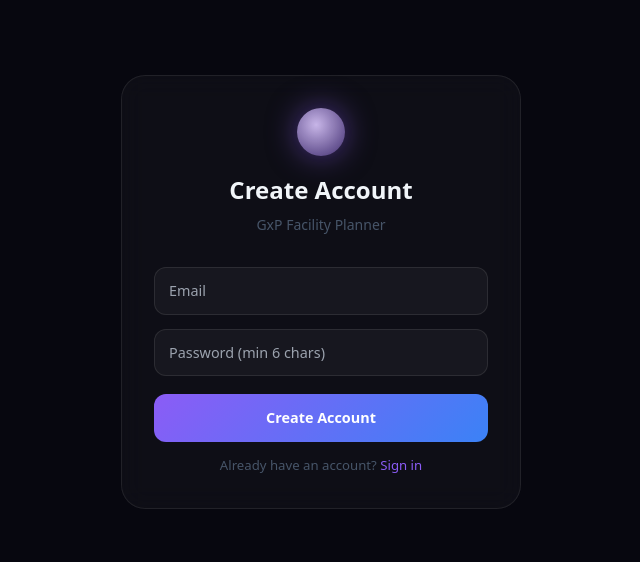
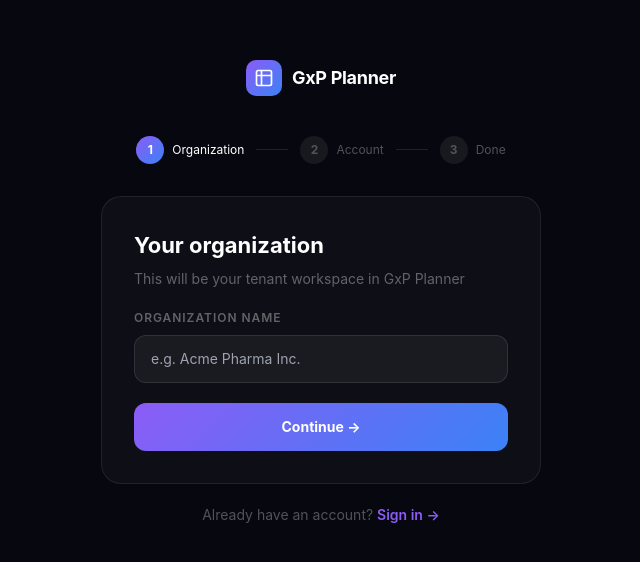
Before and after one commit to dataddgroup-lab/gxp-planner, a Next.js app: page /auth/signup in a window 1280 px wide. Shown: the part 108-670 px from the top of the page, without its empty margins (319-959 px from the left). Built offline with nearby package versions, Linux system fonts and the light colour scheme.

Commit message:
REBUILD: login + signup from scratch — exact RanchOS pattern, clean inline styles, window.location.href

```diff
--- a/app/auth/login/page.tsx
+++ b/app/auth/login/page.tsx
@@ -1,69 +1,92 @@
 'use client'
-
 import { useState } from 'react'
+import Link from 'next/link'
 import { useRouter } from 'next/navigation'
 import { createClient } from '@/lib/supabase/client'
-import NeuralBackground from '@/components/NeuralBackground'
 
 export default function LoginPage() {
   const router = useRouter()
   const [email, setEmail] = useState('')
   const [password, setPassword] = useState('')
+  const [loading, setLoading] = useState(false)
   const [error, setError] = useState('')
-  const [loading, setLoading] = useState(false)
 
-  async function handleLogin(e: React.FormEvent) {
+  async function handleSubmit(e: React.FormEvent) {
     e.preventDefault()
     setLoading(true)
     setError('')
+    try {
       const supabase = createClient()
       const { error: authError } = await supabase.auth.signInWithPassword({ email, password })
-    if (authError) { setError(authError.message); setLoading(false); return }
-    // Hard navigation — ensures session cookie is committed before next page loads (same as RanchOS)
-    window.location.href = '/dashboard/board'
+      if (authError) throw authError
+      window.location.href = '/dashboard'
+    } catch (err: unknown) {
+      setError((err as { message?: string })?.message ?? 'Invalid email or password')
+    } finally {
+      setLoading(false)
+    }
   }
 
+  const inputStyle = {
+    background: 'rgba(255,255,255,0.05)',
+    border: '1px solid rgba(255,255,255,0.1)',
+    width: '100%',
+    padding: '0 16px',
+    height: '48px',
+    borderRadius: '12px',
+    color: '#fff',
+    fontSize: '14px',
+    outline: 'none',
+  } as React.CSSProperties
+
   return (
-    <div className="min-h-screen bg-bg flex items-center justify-center relative overflow-hidden px-4">
-      <NeuralBackground />
-      <div className="relative w-full max-w-md animate-fade-in">
-        <div className="glass rounded-3xl p-8 glow-border">
-          <div className="text-center mb-8">
-            <div className="inline-flex items-center justify-center w-16 h-16 rounded-2xl mb-5 relative"
-              style={{ background: 'linear-gradient(135deg, rgba(139,92,246,0.2), rgba(59,130,246,0.2))', border: '1px solid rgba(139,92,246,0.3)' }}>
-              <svg width="32" height="32" viewBox="0 0 32 32" fill="none">
-                <path d="M16 3L29 10V22L16 29L3 22V10L16 3Z" stroke="url(#grad)" strokeWidth="2" strokeLinejoin="round"/>
-                <path d="M16 3V29M3 10L29 22M29 10L3 22" stroke="url(#grad)" strokeWidth="1.5" strokeOpacity="0.4"/>
-                <defs><linearGradient id="grad" x1="3" y1="3" x2="29" y2="29"><stop stopColor="#8b5cf6"/><stop offset="1" stopColor="#06b6d4"/></linearGradient></defs>
+    <div style={{ minHeight: '100vh', display: 'flex', alignItems: 'center', justifyContent: 'center', padding: '32px', background: '#07070f', fontFamily: 'Inter, system-ui, sans-serif' }}>
+      <div style={{ width: '100%', maxWidth: '440px' }}>
+
+        {/* Logo */}
+        <div style={{ textAlign: 'center', marginBottom: '40px' }}>
+          <div style={{ display: 'inline-flex', alignItems: 'center', gap: '10px' }}>
+            <div style={{ width: '36px', height: '36px', borderRadius: '10px', background: 'linear-gradient(135deg, #8b5cf6, #3b82f6)', display: 'flex', alignItems: 'center', justifyContent: 'center' }}>
+              <svg width="20" height="20" viewBox="0 0 24 24" fill="none" stroke="white" strokeWidth="2" strokeLinecap="round" strokeLinejoin="round">
+                <path d="M9 3H5a2 2 0 00-2 2v4m6-6h10a2 2 0 012 2v4M9 3v18m0 0h10a2 2 0 002-2V9M9 21H5a2 2 0 01-2-2V9m0 0h18" />
               </svg>
-              <div className="absolute inset-0 rounded-2xl" style={{ boxShadow: '0 0 20px rgba(139,92,246,0.3)' }} />
             </div>
-            <h1 className="font-display text-2xl font-semibold text-white tracking-tight">GxP Facility Planner</h1>
-            <p className="text-muted text-sm mt-1.5">Operational intelligence for regulated facilities</p>
+            <span style={{ color: '#fff', fontWeight: 700, fontSize: '18px', letterSpacing: '-0.3px' }}>GxP Planner</span>
           </div>
-          <form onSubmit={handleLogin} className="space-y-4">
+        </div>
+
+        <div style={{ marginBottom: '28px' }}>
+          <h1 style={{ color: '#fff', fontSize: '26px', fontWeight: 700, marginBottom: '6px' }}>Welcome back</h1>
+          <p style={{ color: 'rgba(255,255,255,0.4)', fontSize: '14px' }}>Sign in to your facility dashboard</p>
+        </div>
+
+        {error && (
+          <div style={{ marginBottom: '20px', padding: '14px 16px', borderRadius: '12px', background: 'rgba(248,81,73,0.08)', border: '1px solid rgba(248,81,73,0.2)', color: '#f87171', fontSize: '14px' }}>
+            {error}
+          </div>
+        )}
+
+        <form onSubmit={handleSubmit} style={{ display: 'flex', flexDirection: 'column', gap: '16px' }}>
           <div>
-              <label className="block text-sm text-muted mb-2">Email address</label>
-              <input type="email" required value={email} onChange={e => setEmail(e.target.value)}
-                placeholder="you@company.com" className="input-glass w-full px-4 py-3 text-sm" />
+            <label style={{ display: 'block', fontSize: '12px', fontWeight: 600, textTransform: 'uppercase', letterSpacing: '0.08em', color: 'rgba(255,255,255,0.35)', marginBottom: '8px' }}>Email</label>
+            <input type="email" required value={email} onChange={e => setEmail(e.target.value)} placeholder="you@company.com" style={inputStyle} />
           </div>
           <div>
-              <label className="block text-sm text-muted mb-2">Password</label>
-              <input type="password" required value={password} onChange={e => setPassword(e.target.value)}
-                placeholder="••••••••" className="input-glass w-full px-4 py-3 text-sm" />
+            <div style={{ display: 'flex', justifyContent: 'space-between', alignItems: 'center', marginBottom: '8px' }}>
+              <label style={{ fontSize: '12px', fontWeight: 600, textTransform: 'uppercase', letterSpacing: '0.08em', color: 'rgba(255,255,255,0.35)' }}>Password</label>
+              <Link href="/auth/forgot" style={{ fontSize: '12px', color: '#8b5cf6' }}>Forgot password?</Link>
             </div>
-            {error && <p className="text-red-400 text-sm">{error}</p>}
-            <button type="submit" disabled={loading}
-              className="w-full py-3 rounded-xl text-sm font-semibold text-white transition-all"
-              style={{ background: 'linear-gradient(135deg,#8b5cf6,#3b82f6)', opacity: loading ? 0.7 : 1, cursor: loading ? 'wait' : 'pointer' }}>
-              {loading ? 'Signing in...' : 'Sign In'}
+            <input type="password" required value={password} onChange={e => setPassword(e.target.value)} placeholder="Your password" style={inputStyle} />
+          </div>
+          <button type="submit" disabled={loading} style={{ marginTop: '8px', height: '48px', borderRadius: '12px', fontWeight: 700, fontSize: '14px', color: '#fff', background: 'linear-gradient(135deg, #8b5cf6, #3b82f6)', border: 'none', cursor: loading ? 'not-allowed' : 'pointer', opacity: loading ? 0.6 : 1 }}>
+            {loading ? 'Signing in…' : 'Sign In →'}
           </button>
-            <p className="text-center text-muted text-sm pt-1">
+        </form>
+
+        <p style={{ textAlign: 'center', fontSize: '14px', color: 'rgba(255,255,255,0.3)', marginTop: '24px' }}>
           No account?{' '}
-              <a href="/auth/signup" className="text-accent hover:text-white transition-colors">Create one</a>
+          <Link href="/auth/signup" style={{ color: '#8b5cf6', fontWeight: 600 }}>Create one →</Link>
         </p>
-          </form>
-        </div>
       </div>
     </div>
   )
--- a/app/auth/signup/page.tsx
+++ b/app/auth/signup/page.tsx
@@ -1,70 +1,162 @@
 'use client'
-
 import { useState } from 'react'
-import { useRouter } from 'next/navigation'
+import Link from 'next/link'
 import { createClient } from '@/lib/supabase/client'
 
 export default function SignupPage() {
-  const router = useRouter()
-  const [email, setEmail] = useState('')
-  const [password, setPassword] = useState('')
+  const [step, setStep] = useState(0)
+  const [loading, setLoading] = useState(false)
   const [error, setError] = useState('')
-  const [loading, setLoading] = useState(false)
+  const [form, setForm] = useState({ orgName: '', fullName: '', email: '', password: '' })
 
-  async function handleSignup(e: React.FormEvent) {
+  function update(k: string, v: string) { setForm(p => ({ ...p, [k]: v })) }
+
+  async function handleSubmit(e: React.FormEvent) {
     e.preventDefault()
+    if (step === 0) { setStep(1); return }
+
     setLoading(true)
     setError('')
-    const supabase = createClient()
-    const { error: signupError } = await supabase.auth.signUp({ email, password })
-    if (signupError) {
-      setError(signupError.message)
+    try {
+      const supabase = createClient()
+      const { error: authError } = await supabase.auth.signUp({
+        email: form.email,
+        password: form.password,
+        options: {
+          data: {
+            full_name: form.fullName,
+            org_name: form.orgName,
+          },
+        },
+      })
+      if (authError) throw authError
+      setStep(2)
+    } catch (err: unknown) {
+      setError((err as { message?: string })?.message ?? 'Something went wrong')
+    } finally {
       setLoading(false)
-      return
     }
-    // Trigger fired — tenant + profile created — go to dashboard
-    window.location.href = '/dashboard/board'
   }
 
+  const inputStyle = {
+    background: 'rgba(255,255,255,0.05)',
+    border: '1px solid rgba(255,255,255,0.1)',
+    width: '100%',
+    padding: '0 16px',
+    height: '48px',
+    borderRadius: '12px',
+    color: '#fff',
+    fontSize: '14px',
+    outline: 'none',
+    boxSizing: 'border-box',
+  } as React.CSSProperties
+
   return (
-    <div style={{ minHeight: '100vh', background: '#07070f', display: 'flex', alignItems: 'center', justifyContent: 'center', fontFamily: 'system-ui, sans-serif' }}>
-      <div style={{ width: '100%', maxWidth: 400, padding: 32, background: 'rgba(255,255,255,0.03)', border: '1px solid rgba(255,255,255,0.08)', borderRadius: 24, backdropFilter: 'blur(12px)' }}>
-        <div style={{ textAlign: 'center', marginBottom: 32 }}>
-          <div style={{ width: 48, height: 48, borderRadius: '50%', background: 'radial-gradient(circle at 40% 35%, rgba(220,200,255,0.9), rgba(139,92,246,0.4))', margin: '0 auto 16px', boxShadow: '0 0 30px rgba(139,92,246,0.5)' }} />
-          <h1 style={{ color: '#f1f5f9', fontSize: '1.5rem', fontWeight: 700, margin: 0 }}>Create Account</h1>
-          <p style={{ color: '#475569', marginTop: 6, fontSize: '0.875rem' }}>GxP Facility Planner</p>
+    <div style={{ minHeight: '100vh', display: 'flex', alignItems: 'center', justifyContent: 'center', padding: '32px', background: '#07070f', fontFamily: 'Inter, system-ui, sans-serif' }}>
+      <div style={{ width: '100%', maxWidth: '440px' }}>
+
+        {/* Logo */}
+        <div style={{ textAlign: 'center', marginBottom: '40px' }}>
+          <div style={{ display: 'inline-flex', alignItems: 'center', gap: '10px' }}>
+            <div style={{ width: '36px', height: '36px', borderRadius: '10px', background: 'linear-gradient(135deg, #8b5cf6, #3b82f6)', display: 'flex', alignItems: 'center', justifyContent: 'center' }}>
+              <svg width="20" height="20" viewBox="0 0 24 24" fill="none" stroke="white" strokeWidth="2" strokeLinecap="round" strokeLinejoin="round">
+                <path d="M9 3H5a2 2 0 00-2 2v4m6-6h10a2 2 0 012 2v4M9 3v18m0 0h10a2 2 0 002-2V9M9 21H5a2 2 0 01-2-2V9m0 0h18" />
+              </svg>
+            </div>
+            <span style={{ color: '#fff', fontWeight: 700, fontSize: '18px', letterSpacing: '-0.3px' }}>GxP Planner</span>
+          </div>
         </div>
-        <form onSubmit={handleSignup} style={{ display: 'flex', flexDirection: 'column', gap: 14 }}>
-          <input
-            type="email"
-            placeholder="Email"
-            value={email}
-            onChange={e => setEmail(e.target.value)}
-            required
-            style={{ background: 'rgba(255,255,255,0.04)', border: '1px solid rgba(255,255,255,0.09)', borderRadius: 12, padding: '12px 14px', color: '#e2e8f0', fontSize: '0.9rem', outline: 'none' }}
-          />
-          <input
-            type="password"
-            placeholder="Password (min 6 chars)"
-            value={password}
-            onChange={e => setPassword(e.target.value)}
-            required
-            minLength={6}
-            style={{ background: 'rgba(255,255,255,0.04)', border: '1px solid rgba(255,255,255,0.09)', borderRadius: 12, padding: '12px 14px', color: '#e2e8f0', fontSize: '0.9rem', outline: 'none' }}
-          />
-          {error && <p style={{ color: '#f87171', fontSize: '0.825rem', margin: 0 }}>{error}</p>}
-          <button
-            type="submit"
-            disabled={loading}
-            style={{ background: 'linear-gradient(135deg,#8b5cf6,#3b82f6)', border: 'none', borderRadius: 12, padding: '13px', color: '#fff', fontSize: '0.9rem', fontWeight: 600, cursor: loading ? 'wait' : 'pointer', opacity: loading ? 0.7 : 1, marginTop: 4 }}
-          >
-            {loading ? 'Creating account...' : 'Create Account'}
-          </button>
-          <p style={{ textAlign: 'center', color: '#475569', fontSize: '0.825rem', margin: 0 }}>
+
+        {/* Step indicators */}
+        <div style={{ display: 'flex', alignItems: 'center', justifyContent: 'center', gap: '12px', marginBottom: '32px' }}>
+          {['Organization', 'Account', 'Done'].map((s, i) => (
+            <div key={s} style={{ display: 'flex', alignItems: 'center', gap: '12px' }}>
+              <div style={{ display: 'flex', alignItems: 'center', gap: '8px' }}>
+                <div style={{ width: '28px', height: '28px', borderRadius: '50%', display: 'flex', alignItems: 'center', justifyContent: 'center', fontSize: '12px', fontWeight: 700, background: i <= step ? 'linear-gradient(135deg, #8b5cf6, #3b82f6)' : 'rgba(255,255,255,0.07)', color: i <= step ? '#fff' : 'rgba(255,255,255,0.25)' }}>
+                  {i < step ? '✓' : i + 1}
+                </div>
+                <span style={{ fontSize: '12px', color: i === step ? '#fff' : 'rgba(255,255,255,0.3)' }}>{s}</span>
+              </div>
+              {i < 2 && <div style={{ width: '32px', height: '1px', background: i < step ? '#8b5cf6' : 'rgba(255,255,255,0.1)' }} />}
+            </div>
+          ))}
+        </div>
+
+        <div style={{ background: 'rgba(255,255,255,0.03)', border: '1px solid rgba(255,255,255,0.08)', borderRadius: '20px', padding: '32px' }}>
+
+          {/* Step 0 */}
+          {step === 0 && (
+            <form onSubmit={handleSubmit} style={{ display: 'flex', flexDirection: 'column', gap: '20px' }}>
+              <div>
+                <h2 style={{ color: '#fff', fontSize: '22px', fontWeight: 700, marginBottom: '6px' }}>Your organization</h2>
+                <p style={{ color: 'rgba(255,255,255,0.35)', fontSize: '14px' }}>This will be your tenant workspace in GxP Planner</p>
+              </div>
+              <div>
+                <label style={{ display: 'block', fontSize: '12px', fontWeight: 600, textTransform: 'uppercase', letterSpacing: '0.08em', color: 'rgba(255,255,255,0.35)', marginBottom: '8px' }}>Organization Name</label>
+                <input required value={form.orgName} onChange={e => update('orgName', e.target.value)} placeholder="e.g. Acme Pharma Inc." style={inputStyle} />
+              </div>
+              <button type="submit" style={{ height: '48px', borderRadius: '12px', fontWeight: 700, fontSize: '14px', color: '#fff', background: 'linear-gradient(135deg, #8b5cf6, #3b82f6)', border: 'none', cursor: 'pointer' }}>
+                Continue →
+              </button>
+            </form>
+          )}
+
+          {/* Step 1 */}
+          {step === 1 && (
+            <form onSubmit={handleSubmit} style={{ display: 'flex', flexDirection: 'column', gap: '20px' }}>
+              <div>
+                <h2 style={{ color: '#fff', fontSize: '22px', fontWeight: 700, marginBottom: '6px' }}>Create your account</h2>
+                <p style={{ color: 'rgba(255,255,255,0.35)', fontSize: '14px' }}>Admin for <strong style={{ color: '#8b5cf6' }}>{form.orgName}</strong></p>
+              </div>
+              {error && (
+                <div style={{ padding: '14px 16px', borderRadius: '12px', background: 'rgba(248,81,73,0.08)', border: '1px solid rgba(248,81,73,0.2)', color: '#f87171', fontSize: '14px' }}>
+                  {error}
+                </div>
+              )}
+              <div>
+                <label style={{ display: 'block', fontSize: '12px', fontWeight: 600, textTransform: 'uppercase', letterSpacing: '0.08em', color: 'rgba(255,255,255,0.35)', marginBottom: '8px' }}>Full Name</label>
+                <input required value={form.fullName} onChange={e => update('fullName', e.target.value)} placeholder="Your full name" style={inputStyle} />
+              </div>
+              <div>
+                <label style={{ display: 'block', fontSize: '12px', fontWeight: 600, textTransform: 'uppercase', letterSpacing: '0.08em', color: 'rgba(255,255,255,0.35)', marginBottom: '8px' }}>Email</label>
+                <input required type="email" value={form.email} onChange={e => update('email', e.target.value)} placeholder="you@company.com" style={inputStyle} />
+              </div>
+              <div>
+                <label style={{ display: 'block', fontSize: '12px', fontWeight: 600, textTransform: 'uppercase', letterSpacing: '0.08em', color: 'rgba(255,255,255,0.35)', marginBottom: '8px' }}>Password</label>
+                <input required type="password" value={form.password} onChange={e => update('password', e.target.value)} placeholder="Min. 8 characters" minLength={8} style={inputStyle} />
+              </div>
+              <div style={{ display: 'flex', gap: '12px' }}>
+                <button type="button" onClick={() => setStep(0)} style={{ flex: 1, height: '48px', borderRadius: '12px', fontWeight: 600, fontSize: '14px', color: 'rgba(255,255,255,0.5)', background: 'transparent', border: '1px solid rgba(255,255,255,0.1)', cursor: 'pointer' }}>← Back</button>
+                <button type="submit" disabled={loading} style={{ flex: 2, height: '48px', borderRadius: '12px', fontWeight: 700, fontSize: '14px', color: '#fff', background: 'linear-gradient(135deg, #8b5cf6, #3b82f6)', border: 'none', cursor: loading ? 'not-allowed' : 'pointer', opacity: loading ? 0.6 : 1 }}>
+                  {loading ? 'Creating account…' : 'Create Account →'}
+                </button>
+              </div>
+            </form>
+          )}
+
+          {/* Step 2 */}
+          {step === 2 && (
+            <div style={{ textAlign: 'center', padding: '24px 0' }}>
+              <div style={{ width: '64px', height: '64px', borderRadius: '20px', background: 'linear-gradient(135deg, rgba(139,92,246,0.2), rgba(59,130,246,0.2))', border: '1px solid rgba(139,92,246,0.3)', display: 'flex', alignItems: 'center', justifyContent: 'center', margin: '0 auto 24px' }}>
+                <svg width="28" height="28" viewBox="0 0 24 24" fill="none" stroke="#a78bfa" strokeWidth="2.5" strokeLinecap="round" strokeLinejoin="round"><polyline points="20 6 9 17 4 12"/></svg>
+              </div>
+              <h2 style={{ color: '#fff', fontSize: '22px', fontWeight: 700, marginBottom: '8px' }}>Check your email</h2>
+              <p style={{ color: 'rgba(255,255,255,0.4)', fontSize: '14px', marginBottom: '6px' }}>Confirmation sent to</p>
+              <p style={{ color: '#a78bfa', fontWeight: 600, marginBottom: '24px' }}>{form.email}</p>
+              <p style={{ color: 'rgba(255,255,255,0.3)', fontSize: '13px', marginBottom: '32px' }}>Click the link in your email to verify your account, then sign in.</p>
+              <Link href="/auth/login" style={{ display: 'inline-block', padding: '14px 32px', borderRadius: '12px', fontWeight: 700, color: '#fff', background: 'linear-gradient(135deg, #8b5cf6, #3b82f6)', textDecoration: 'none' }}>
+                Go to Login →
+              </Link>
+            </div>
+          )}
+        </div>
+
+        {step < 2 && (
+          <p style={{ textAlign: 'center', fontSize: '14px', color: 'rgba(255,255,255,0.3)', marginTop: '20px' }}>
             Already have an account?{' '}
-            <a href="/auth/login" style={{ color: '#8b5cf6', textDecoration: 'none' }}>Sign in</a>
+            <Link href="/auth/login" style={{ color: '#8b5cf6', fontWeight: 600 }}>Sign in →</Link>
           </p>
-        </form>
+        )}
       </div>
     </div>
   )
```
Lines whose indentation alone changed are shown as unchanged.
